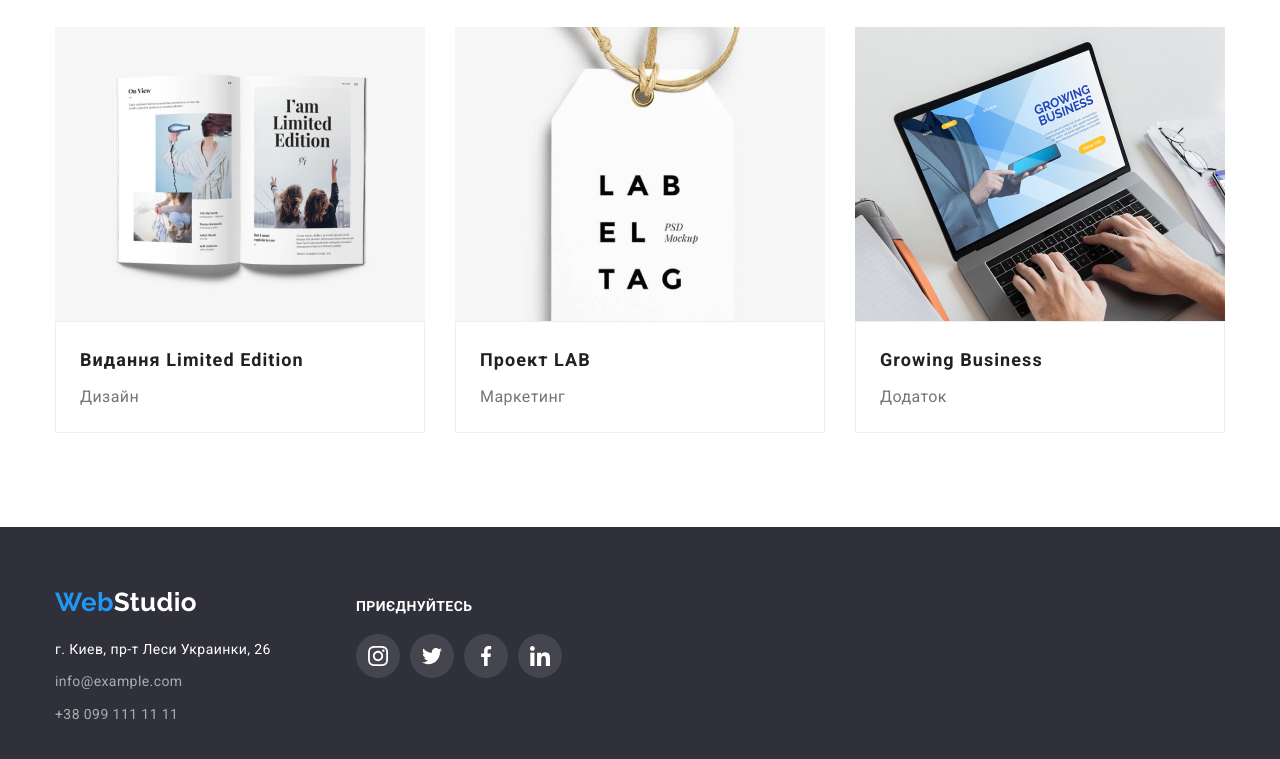
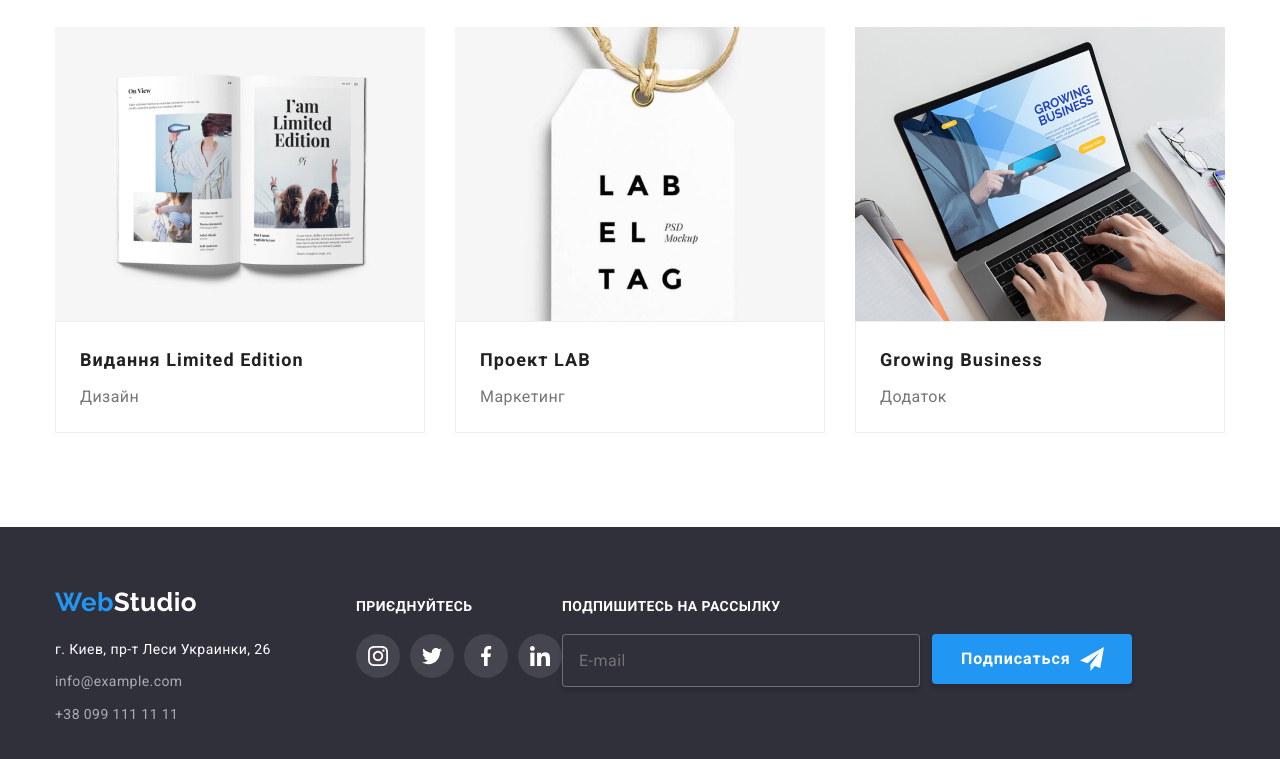
Before and after one commit to ViktorSahariy/goit-markup-hw-06, a plain HTML site: page portfolio.html in a window 1280 px wide. Shown: the part 1108-1867 px from the top of the page. Drawn offline with nearby package versions, Linux system fonts and the light colour scheme.

Commit message:
icon footere

```diff
--- a/portfolio.html
+++ b/portfolio.html
@@ -225,6 +225,17 @@
                       </li>
                   </ul>
               </div>
+              <div>
+                <h2 class="footer-tittle-send">Подпишитесь на рассылку</h2>
+                <form class="footer-form">
+                    <input type="email" name="mail" placeholder="E-mail" />
+                    <button class="button-footer-form" type="submit">Подписаться
+                        <svg class="social-icons-footer" width="24" height="24">
+                            <use href="./images/icon-send.svg#icon-icon-send"></use>
+                        </svg>
+                    </button>
+                </form>
+            </div>
           </div>
           </section>
     </footer>
```
